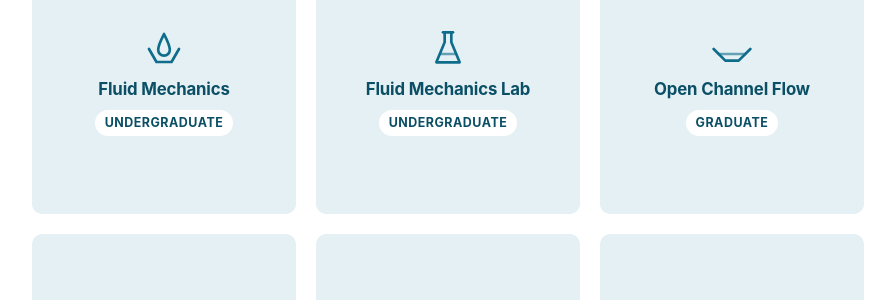
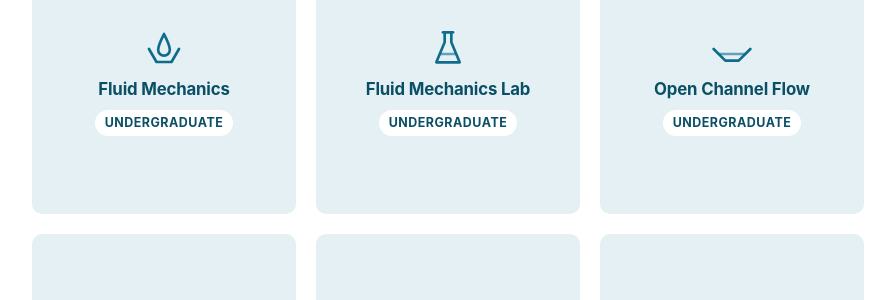
Before and after one commit to adminhusic/adminhusic.github.io, a Jekyll site: the page built from teaching.md, in a window 1280 px wide and 964 px high. Shown: the part 336-636 px from the top of the window, without its empty margins (192-1087 px from the left). Built offline with Jekyll 4.4.1, drawn with Linux system fonts in a browser that asks for light colours.

Commit message:
Update teaching.yml

```diff
--- a/_data/teaching.yml
+++ b/_data/teaching.yml
@@ -7,7 +7,7 @@
   description: "Laboratory companion to Fluid Mechanics; hands-on experiments in hydrostatics, pipe flow, and open-channel hydraulics."
 
 - title: "Open Channel Flow"
-  level: Graduate
+  level: Undergraduate
   description: "Steady and unsteady open-channel hydraulics, including gradually/rapidly varied flow, hydraulic structures, and sediment-laden flow."
 
 - title: "Mechanics of Sediment Transport"
```
